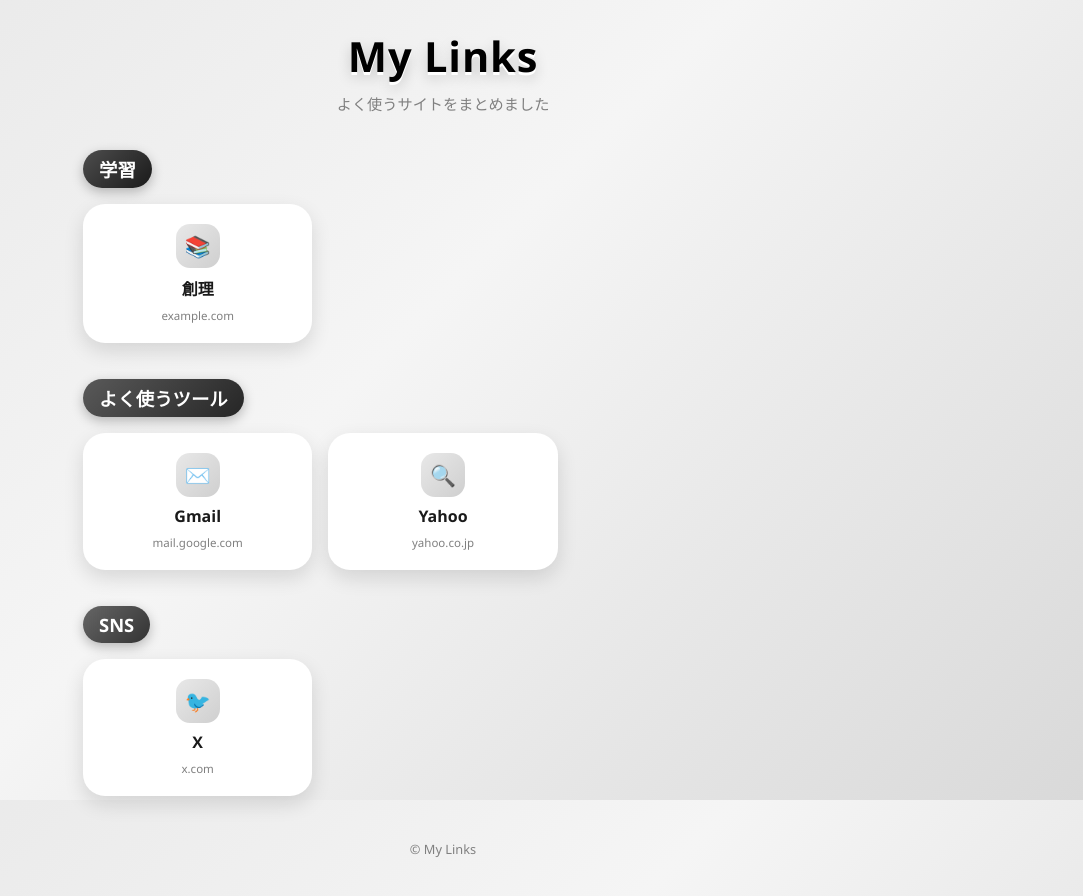
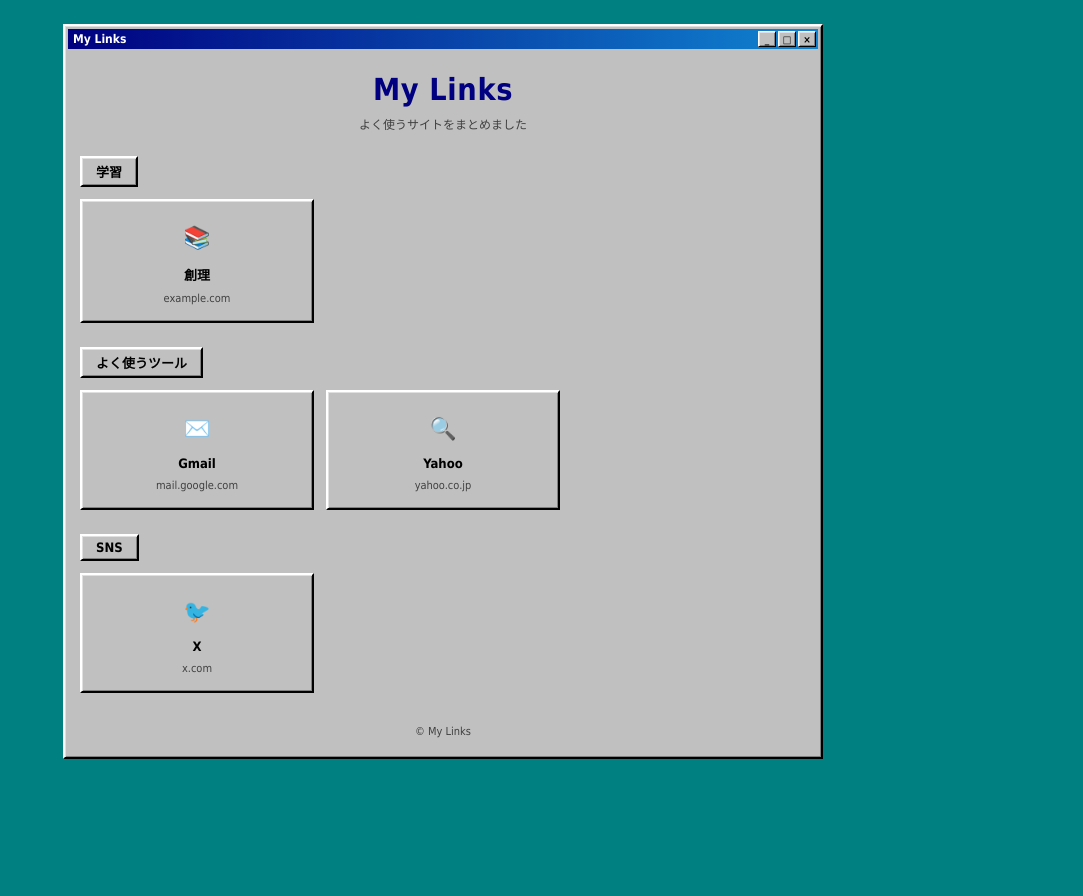
Before and after one commit to AzukiDainaGon/link-collection, a plain HTML site: page index.html in a window 1280 px wide. Shown: the whole page, without its empty margins (197-1280 px from the left). After the commit the page ends 807 px from the top, so only its background shows below. Drawn offline with Linux system fonts and the light colour scheme.

Commit message:
Win95風に変更

```diff
--- a/index.html
+++ b/index.html
@@ -6,11 +6,15 @@
 <title>My Links</title>
 <style>
   :root {
-    --bg: #f5f5f5;
-    --text: #1a1a1a;
-    --muted: #808080;
-    --card: #ffffff;
-    --shadow: rgba(0, 0, 0, 0.12);
+    --face: #c0c0c0;
+    --face-light: #dfdfdf;
+    --hl: #ffffff;
+    --shadow: #808080;
+    --dark: #000000;
+    --title: #000080;
+    --title2: #1084d0;
+    --text: #000000;
+    --desktop: #008080;
   }
 
   * {
@@ -20,59 +24,103 @@
   }
 
   body {
-    font-family: "Segoe UI", "Hiragino Kaku Gothic ProN", "Yu Gothic", Meiryo, sans-serif;
+    font-family: "MS Sans Serif", "MS PGothic", "Hiragino Kaku Gothic ProN", Tahoma, sans-serif;
+    font-size: 13px;
     color: var(--text);
-    background: linear-gradient(135deg, #e8e8e8 0%, #f5f5f5 45%, #d9d9d9 100%);
-    background-attachment: fixed;
+    background: var(--desktop);
     min-height: 100vh;
-    padding: 28px 16px 56px;
+    padding: 24px 12px 48px;
+    -webkit-font-smoothing: none;
+  }
+
+  .window {
+    max-width: 760px;
+    margin: 0 auto;
+    padding: 3px;
+    background: var(--face);
+    border: 2px solid;
+    border-color: var(--hl) var(--dark) var(--dark) var(--hl);
+    box-shadow: inset 1px 1px 0 var(--face-light), inset -1px -1px 0 var(--shadow);
+  }
+
+  .titlebar {
+    display: flex;
+    align-items: center;
+    justify-content: space-between;
+    padding: 2px 2px 2px 5px;
+    margin-bottom: 3px;
+    background: linear-gradient(90deg, var(--title), var(--title2));
+    color: #fff;
+    font-weight: bold;
+    font-size: 12px;
+  }
+
+  .titlebar-buttons {
+    display: flex;
+    gap: 2px;
+  }
+
+  .tb-btn {
+    width: 18px;
+    height: 16px;
+    display: flex;
+    align-items: center;
+    justify-content: center;
+    background: var(--face);
+    color: #000;
+    font-size: 10px;
+    font-weight: bold;
+    border: 1px solid;
+    border-color: var(--hl) var(--dark) var(--dark) var(--hl);
+    box-shadow: inset 1px 1px 0 var(--face-light), inset -1px -1px 0 var(--shadow);
+  }
+
+  .window-body {
+    padding: 8px 12px 16px;
   }
 
   header {
     text-align: center;
-    margin-bottom: 36px;
+    margin: 12px 0 24px;
   }
 
   h1 {
-    font-size: clamp(1.8rem, 6vw, 2.6rem);
+    font-size: clamp(1.4rem, 5vw, 1.9rem);
+    font-weight: bold;
     letter-spacing: 0.02em;
-    color: #000;
-    text-shadow: 0 3px 0 #fff, 0 6px 14px rgba(0, 0, 0, 0.18);
+    color: var(--title);
   }
 
   header p {
     margin-top: 8px;
-    color: var(--muted);
-    font-size: 0.95rem;
+    color: #404040;
+    font-size: 12px;
   }
 
   main {
-    max-width: 720px;
-    margin: 0 auto;
+    max-width: 100%;
   }
 
   section {
-    margin-bottom: 36px;
+    margin-bottom: 24px;
   }
 
   h2 {
     display: inline-block;
-    font-size: 1.15rem;
-    margin-bottom: 16px;
-    padding: 6px 16px;
-    border-radius: 999px;
-    color: #fff;
-    background: linear-gradient(135deg, #4d4d4d, #1a1a1a);
-    box-shadow: 0 4px 12px rgba(0, 0, 0, 0.25);
+    font-size: 13px;
+    font-weight: bold;
+    margin-bottom: 12px;
+    padding: 4px 14px;
+    background: var(--face);
+    border: 2px solid;
+    border-color: var(--hl) var(--dark) var(--dark) var(--hl);
+    box-shadow: inset 1px 1px 0 var(--face-light), inset -1px -1px 0 var(--shadow);
   }
-
-  section:nth-of-type(2) h2 { background: linear-gradient(135deg, #595959, #262626); box-shadow: 0 4px 12px rgba(0, 0, 0, 0.25); }
-  section:nth-of-type(3) h2 { background: linear-gradient(135deg, #666666, #333333); box-shadow: 0 4px 12px rgba(0, 0, 0, 0.25); }
 
   .grid {
     display: grid;
     grid-template-columns: repeat(auto-fill, minmax(150px, 1fr));
-    gap: 16px;
+    gap: 12px;
   }
 
   a.card {
@@ -81,53 +129,52 @@
     align-items: center;
     justify-content: center;
     gap: 8px;
-    min-height: 112px;
-    padding: 20px 12px;
-    background: var(--card);
-    border-radius: 22px;
+    min-height: 96px;
+    padding: 16px 12px;
+    background: var(--face);
+    border: 2px solid;
+    border-color: var(--hl) var(--dark) var(--dark) var(--hl);
+    box-shadow: inset 1px 1px 0 var(--face-light), inset -1px -1px 0 var(--shadow);
     text-decoration: none;
     color: var(--text);
-    font-weight: 700;
-    font-size: 1rem;
+    font-weight: bold;
+    font-size: 13px;
     text-align: center;
     word-break: break-word;
-    box-shadow: 0 8px 20px var(--shadow);
-    transition: transform 0.15s ease, box-shadow 0.15s ease;
     -webkit-tap-highlight-color: transparent;
   }
 
   a.card:hover,
   a.card:focus-visible {
-    transform: translateY(-4px);
-    box-shadow: 0 14px 26px rgba(0, 0, 0, 0.22);
+    background: #d4d0c8;
   }
 
   a.card:active {
-    transform: translateY(-1px) scale(0.98);
+    border-color: var(--dark) var(--hl) var(--hl) var(--dark);
+    box-shadow: inset 1px 1px 0 var(--shadow), inset -1px -1px 0 var(--face-light);
+    transform: translate(1px, 1px);
   }
 
   a.card .icon {
-    width: 44px;
-    height: 44px;
+    width: 40px;
+    height: 40px;
     display: flex;
     align-items: center;
     justify-content: center;
-    border-radius: 14px;
-    font-size: 1.3rem;
-    background: linear-gradient(135deg, #e8e8e8, #cfcfcf);
+    font-size: 22px;
   }
 
   a.card .host {
-    font-size: 0.72rem;
-    font-weight: 500;
-    color: var(--muted);
+    font-size: 11px;
+    font-weight: normal;
+    color: #404040;
   }
 
   footer {
     text-align: center;
-    margin-top: 44px;
-    color: var(--muted);
-    font-size: 0.8rem;
+    margin-top: 32px;
+    color: #404040;
+    font-size: 11px;
   }
 
   @media (min-width: 560px) {
@@ -136,6 +183,16 @@
 </style>
 </head>
 <body>
+  <div class="window">
+    <div class="titlebar">
+      <span>My Links</span>
+      <div class="titlebar-buttons">
+        <span class="tb-btn">_</span>
+        <span class="tb-btn">□</span>
+        <span class="tb-btn">×</span>
+      </div>
+    </div>
+    <div class="window-body">
       <header>
         <h1>My Links</h1>
         <p>よく使うサイトをまとめました</p>
@@ -182,5 +239,7 @@
       </main>
 
       <footer>&copy; My Links</footer>
+    </div>
+  </div>
 </body>
 </html>
```
Lines whose indentation alone changed are shown as unchanged.
